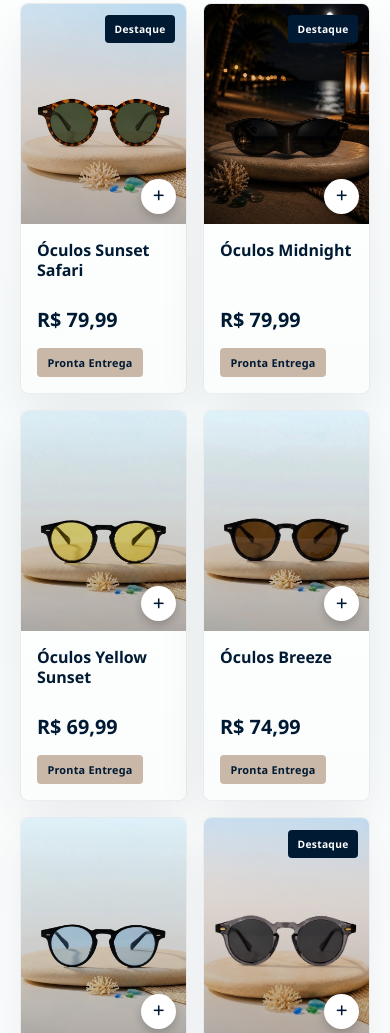
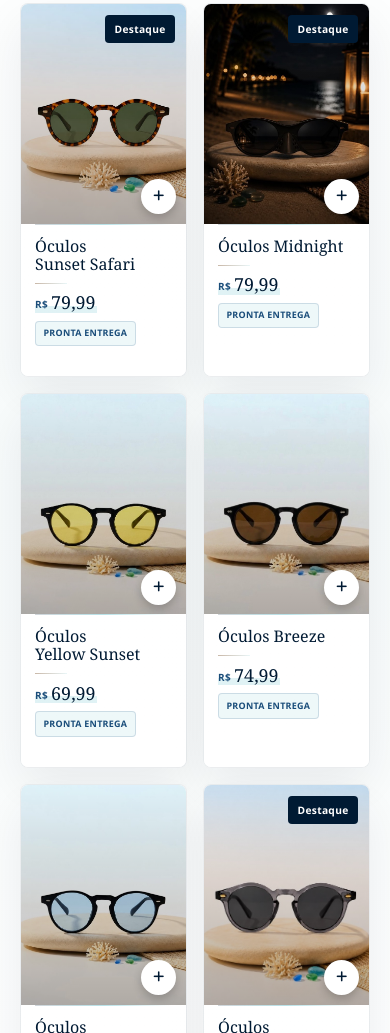
Before and after one commit to GusLight0/vilaris.club, a website: page index.html in a window 390 px wide. Shown: the part 967-2000 px from the top of the page. Drawn offline with Linux system fonts and the light colour scheme.

Commit message:
new alteration

```diff
--- a/css/styles.css
+++ b/css/styles.css
@@ -759,19 +759,47 @@ h1, h2, h3, h4, h5, h6 {
     flex: 1;
     display: flex;
     flex-direction: column;
-    padding: 1.2rem;
+    position: relative;
+    padding: 1.25rem 1.2rem 1.1rem;
+    background: linear-gradient(180deg, rgba(255, 255, 255, 0.98), #ffffff);
+}
+
+.produto-info::before {
+    content: '';
+    position: absolute;
+    top: 0;
+    left: 1.2rem;
+    right: 1.2rem;
+    height: 1px;
+    background: linear-gradient(90deg, rgba(0, 26, 51, 0.18), rgba(158, 215, 223, 0.72), rgba(234, 216, 191, 0));
 }
 
 .produto-info h3 {
-    font-size: clamp(1rem, 2.4vw, 1.14rem);
-    margin-bottom: 0.5rem;
-    font-weight: 650;
+    font-family: 'Bodoni 72', Didot, Georgia, 'Times New Roman', serif;
+    font-size: clamp(1.1rem, 2.4vw, 1.32rem);
+    margin-bottom: 0.95rem;
+    font-weight: 400;
     letter-spacing: 0;
-    line-height: 1.25;
+    line-height: 1.08;
     color: var(--primary);
     overflow-wrap: normal;
     word-break: normal;
     hyphens: none;
+    text-wrap: balance;
+    transition: color 0.25s ease;
+}
+
+.produto-info h3::after {
+    content: '';
+    display: block;
+    width: 38px;
+    height: 1px;
+    margin-top: 0.72rem;
+    background: linear-gradient(90deg, var(--sand), rgba(158, 215, 223, 0.22));
+}
+
+.produto-card:hover .produto-info h3 {
+    color: var(--ocean);
 }
 
 .descricao {
@@ -785,28 +813,52 @@ h1, h2, h3, h4, h5, h6 {
 .produto-footer {
     display: flex;
     justify-content: space-between;
-    align-items: center;
+    align-items: flex-end;
     gap: 0.75rem;
     flex-wrap: wrap;
     margin-top: auto;
 }
 
 .preco {
-    font-size: 1.24rem;
-    font-weight: 600;
+    display: inline-flex;
+    align-items: baseline;
+    gap: 0.18rem;
+    padding: 0 0.08rem 0.08rem 0;
+    background: linear-gradient(180deg, transparent 62%, rgba(158, 215, 223, 0.32) 0);
+    font-family: 'Bodoni 72', Didot, Georgia, 'Times New Roman', serif;
+    font-size: clamp(1.32rem, 2.5vw, 1.58rem);
+    font-weight: 500;
     color: var(--primary);
     letter-spacing: 0;
+    line-height: 0.95;
     white-space: nowrap;
 }
 
+.preco-moeda {
+    display: inline-block;
+    font-family: 'Segoe UI', Trebuchet MS, sans-serif;
+    font-size: 0.56em;
+    font-weight: 700;
+    color: var(--ocean);
+    letter-spacing: 0.04em;
+    line-height: 1;
+    transform: translateY(-0.06em);
+}
+
+.preco-valor {
+    font-variant-numeric: lining-nums tabular-nums;
+}
+
 .badge-entrega {
-    background: var(--sand);
-    color: var(--primary);
-    padding: 0.38rem 0.65rem;
-    font-size: 0.68rem;
+    background: rgba(158, 215, 223, 0.18);
+    color: var(--ocean);
+    border: 1px solid rgba(26, 77, 122, 0.16);
+    padding: 0.36rem 0.62rem;
+    font-size: 0.64rem;
     font-weight: 600;
-    letter-spacing: 0.02em;
+    letter-spacing: 0.04em;
     border-radius: 4px;
+    text-transform: uppercase;
     white-space: nowrap;
 }
 
@@ -980,16 +1032,27 @@ h1, h2, h3, h4, h5, h6 {
 
 .modal-info h2 {
     font-size: clamp(2.2rem, 3.5vw, 3rem);
-    font-weight: 200;
+    font-family: 'Bodoni 72', Didot, Georgia, 'Times New Roman', serif;
+    font-weight: 400;
     color: var(--primary);
-    line-height: 1.1;
+    letter-spacing: 0;
+    line-height: 1.04;
     margin-bottom: 0.5rem;
+    text-wrap: balance;
 }
 
 .modal-price {
-    font-size: 2.2rem;
-    font-weight: 600;
+    display: inline-flex;
+    align-items: baseline;
+    gap: 0.22rem;
+    width: fit-content;
+    padding-bottom: 0.16rem;
+    background: linear-gradient(180deg, transparent 62%, rgba(158, 215, 223, 0.34) 0);
+    font-family: 'Bodoni 72', Didot, Georgia, 'Times New Roman', serif;
+    font-size: clamp(2rem, 4vw, 2.65rem);
+    font-weight: 500;
     color: var(--primary);
+    line-height: 0.95;
 }
 
 .modal-color {
@@ -1683,6 +1746,21 @@ h1, h2, h3, h4, h5, h6 {
         padding: 1rem;
     }
 
+    .produto-info::before {
+        left: 1rem;
+        right: 1rem;
+    }
+
+    .produto-info h3 {
+        font-size: clamp(1rem, 3vw, 1.16rem);
+        margin-bottom: 0.78rem;
+    }
+
+    .produto-info h3::after {
+        width: 32px;
+        margin-top: 0.58rem;
+    }
+
     .produto-hover {
         opacity: 1;
         padding: 0.75rem;
@@ -1795,6 +1873,11 @@ h1, h2, h3, h4, h5, h6 {
 @media (max-width: 560px) {
     .produtos-grid {
         grid-template-columns: repeat(2, 1fr);
+    }
+
+    .produto-footer {
+        gap: 0.52rem;
+        margin-top: 0;
     }
 
     .colecao-card {
@@ -1979,6 +2062,31 @@ h1, h2, h3, h4, h5, h6 {
         gap: 1rem;
     }
 
+    .produto-info {
+        padding: 0.88rem;
+    }
+
+    .produto-info::before {
+        left: 0.88rem;
+        right: 0.88rem;
+    }
+
+    .produto-info h3 {
+        font-size: 1rem;
+        line-height: 1.12;
+        margin-bottom: 0.65rem;
+    }
+
+    .preco {
+        font-size: 1.12rem;
+    }
+
+    .badge-entrega {
+        padding: 0.28rem 0.46rem;
+        font-size: 0.56rem;
+        letter-spacing: 0.03em;
+    }
+
     .produto-hover {
         justify-content: flex-end; /* Alinha o botão à direita */
         padding: 0.6rem;
@@ -2040,6 +2148,15 @@ h1, h2, h3, h4, h5, h6 {
 
 @media (max-width: 380px) {
     .preco {
-        font-size: 1rem;
-    }
-}
+        font-size: 1.02rem;
+    }
+
+    .produto-info h3 {
+        font-size: 0.94rem;
+    }
+
+    .badge-entrega {
+        font-size: 0.52rem;
+        padding-inline: 0.38rem;
+    }
+}
--- a/index.html
+++ b/index.html
@@ -99,7 +99,7 @@
                     <div class="produto-info">
                         <h3>Óculos Sunset Safari</h3>
                         <div class="produto-footer">
-                            <span class="preco">R$ 79,99</span>
+                            <span class="preco"><span class="preco-moeda">R$</span><span class="preco-valor">79,99</span></span>
                             <span class="badge-entrega">Pronta Entrega</span>
                         </div>
                     </div>
@@ -119,7 +119,7 @@
                     <div class="produto-info">
                         <h3>Óculos Midnight</h3>
                         <div class="produto-footer">
-                            <span class="preco">R$ 79,99</span>
+                            <span class="preco"><span class="preco-moeda">R$</span><span class="preco-valor">79,99</span></span>
                             <span class="badge-entrega">Pronta Entrega</span>
                         </div>
                     </div>
@@ -138,7 +138,7 @@
                     <div class="produto-info">
                         <h3>Óculos Yellow Sunset</h3>
                         <div class="produto-footer">
-                            <span class="preco">R$ 69,99</span>
+                            <span class="preco"><span class="preco-moeda">R$</span><span class="preco-valor">69,99</span></span>
                             <span class="badge-entrega">Pronta Entrega</span>
                         </div>
                     </div>
@@ -157,7 +157,7 @@
                     <div class="produto-info">
                         <h3>Óculos Breeze</h3>
                         <div class="produto-footer">
-                            <span class="preco">R$ 74,99</span>
+                            <span class="preco"><span class="preco-moeda">R$</span><span class="preco-valor">74,99</span></span>
                             <span class="badge-entrega">Pronta Entrega</span>
                         </div>
                     </div>
@@ -176,7 +176,7 @@
                     <div class="produto-info">
                         <h3>Óculos Crystal Blue</h3>
                         <div class="produto-footer">
-                            <span class="preco">R$ 79,99</span>
+                            <span class="preco"><span class="preco-moeda">R$</span><span class="preco-valor">69,99</span></span>
                             <span class="badge-entrega">Pronta Entrega</span>
                         </div>
                     </div>
@@ -196,7 +196,7 @@
                     <div class="produto-info">
                         <h3>Óculos Crystal Grey</h3>
                         <div class="produto-footer">
-                            <span class="preco">R$ 74,99</span>
+                            <span class="preco"><span class="preco-moeda">R$</span><span class="preco-valor">74,99</span></span>
                             <span class="badge-entrega">Pronta Entrega</span>
                         </div>
                     </div>
--- a/js/script.js
+++ b/js/script.js
@@ -1,6 +1,29 @@
 // Global Variables
 let cart = [];
 const WHATSAPP_NUMBER = '5598970216233';
+const FORMATADOR_PRECO = new Intl.NumberFormat('pt-BR', {
+    style: 'currency',
+    currency: 'BRL'
+});
+
+function formatarPreco(preco) {
+    return FORMATADOR_PRECO.format(preco);
+}
+
+function montarPrecoMarkup(preco) {
+    const partes = FORMATADOR_PRECO.formatToParts(preco);
+    let moeda = 'R$';
+    let valor = '';
+
+    partes.forEach(parte => {
+        if (parte.type === 'currency') moeda = parte.value;
+        if (['integer', 'group', 'decimal', 'fraction'].includes(parte.type)) {
+            valor += parte.value;
+        }
+    });
+
+    return `<span class="preco-moeda">${moeda}</span><span class="preco-valor">${valor}</span>`;
+}
 
 // Mock Database para Detalhes Profissionais
 const PRODUTOS_DB = {
@@ -73,7 +96,7 @@ function abrirPaginaProduto(id) {
                 </div>
                 <div class="modal-info">
                     <h2>${produto.nome}</h2>
-                    <div class="modal-price">R$ ${produto.preco.toFixed(2)}</div>
+                    <div class="modal-price">${montarPrecoMarkup(produto.preco)}</div>
                     <div class="modal-color"><strong>Cor:</strong> ${produto.cor}</div>
                     <div class="modal-description">${produto.descricao}</div>
 
@@ -271,7 +294,7 @@ function atualizarCarrinho() {
                 <div class="cart-item">
                     <div class="cart-item-info">
                         <h4>${item.nome}</h4>
-                        <p>R$ ${item.preco.toFixed(2)}</p>
+                        <p>${formatarPreco(item.preco)}</p>
                     </div>
                     <div class="cart-item-controls">
                         <button class="qty-btn" onclick="atualizarQuantidade(${item.id}, ${item.quantidade - 1})">−</button>
@@ -287,10 +310,10 @@ function atualizarCarrinho() {
     // Update totals
     const subtotal = cart.reduce((sum, item) => sum + (item.preco * item.quantidade), 0);
     if (subtotalSpan) {
-        subtotalSpan.textContent = `R$ ${subtotal.toFixed(2)}`;
+        subtotalSpan.textContent = formatarPreco(subtotal);
     }
     if (totalSpan) {
-        totalSpan.textContent = `R$ ${subtotal.toFixed(2)}`;
+        totalSpan.textContent = formatarPreco(subtotal);
     }
 }
 
@@ -320,11 +343,11 @@ function finalizarCompra() {
         const totalItem = (item.preco * item.quantidade).toFixed(2);
         mensagem += `🕶️ Produto: ${item.nome}\n`;
         mensagem += `   Quantidade: ${item.quantidade}\n`;
-        mensagem += `   Valor: R$ ${item.preco.toFixed(2)}\n\n`;
+        mensagem += `   Valor: ${formatarPreco(item.preco)}\n\n`;
     });
 
     const total = cart.reduce((sum, item) => sum + (item.preco * item.quantidade), 0);
-    mensagem += `💰 Total do pedido: R$ ${total.toFixed(2)}\n\n`;
+    mensagem += `💰 Total do pedido: ${formatarPreco(total)}\n\n`;
 
     if (observacoes) {
         mensagem += `📝 Observações: ${observacoes}\n\n`;
```
